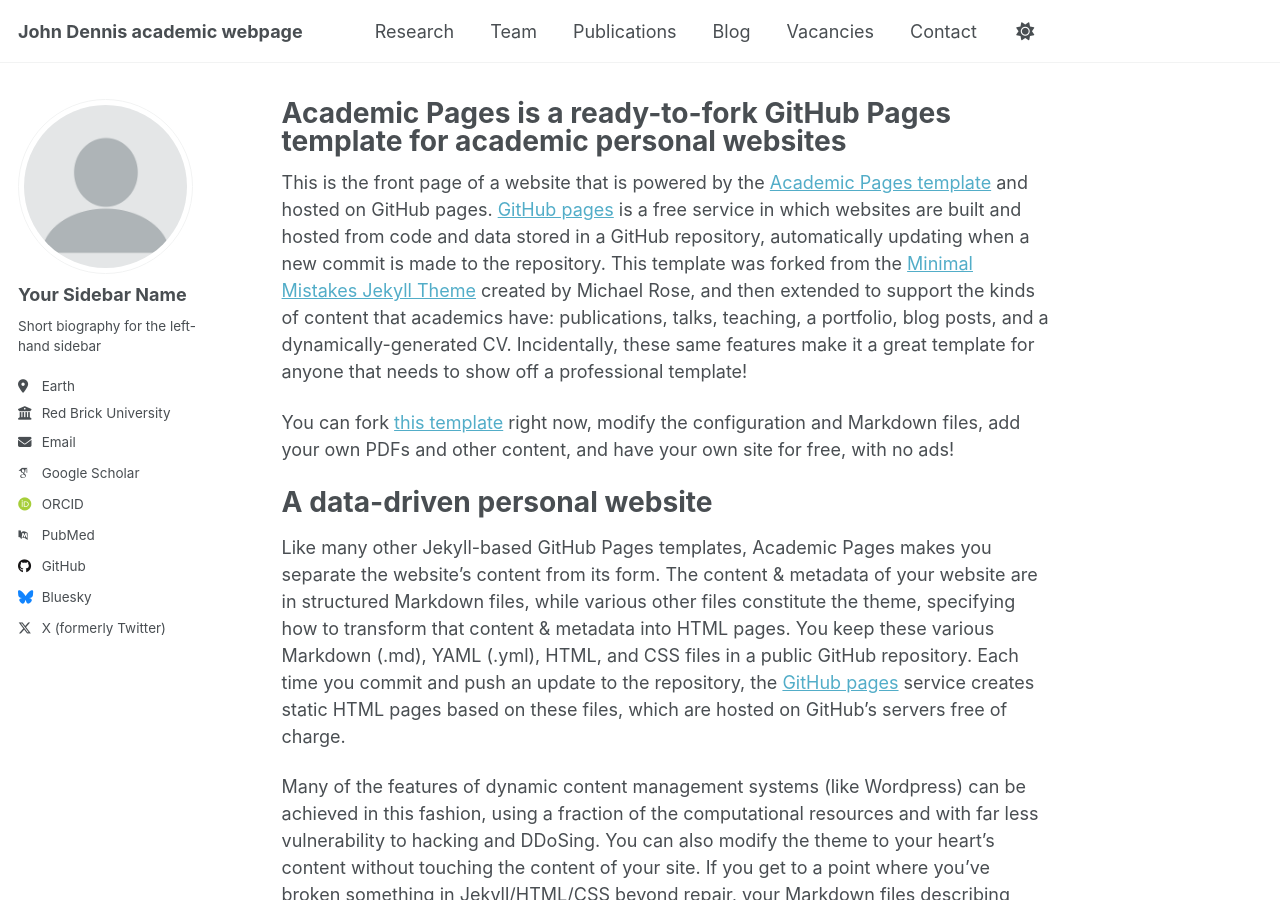
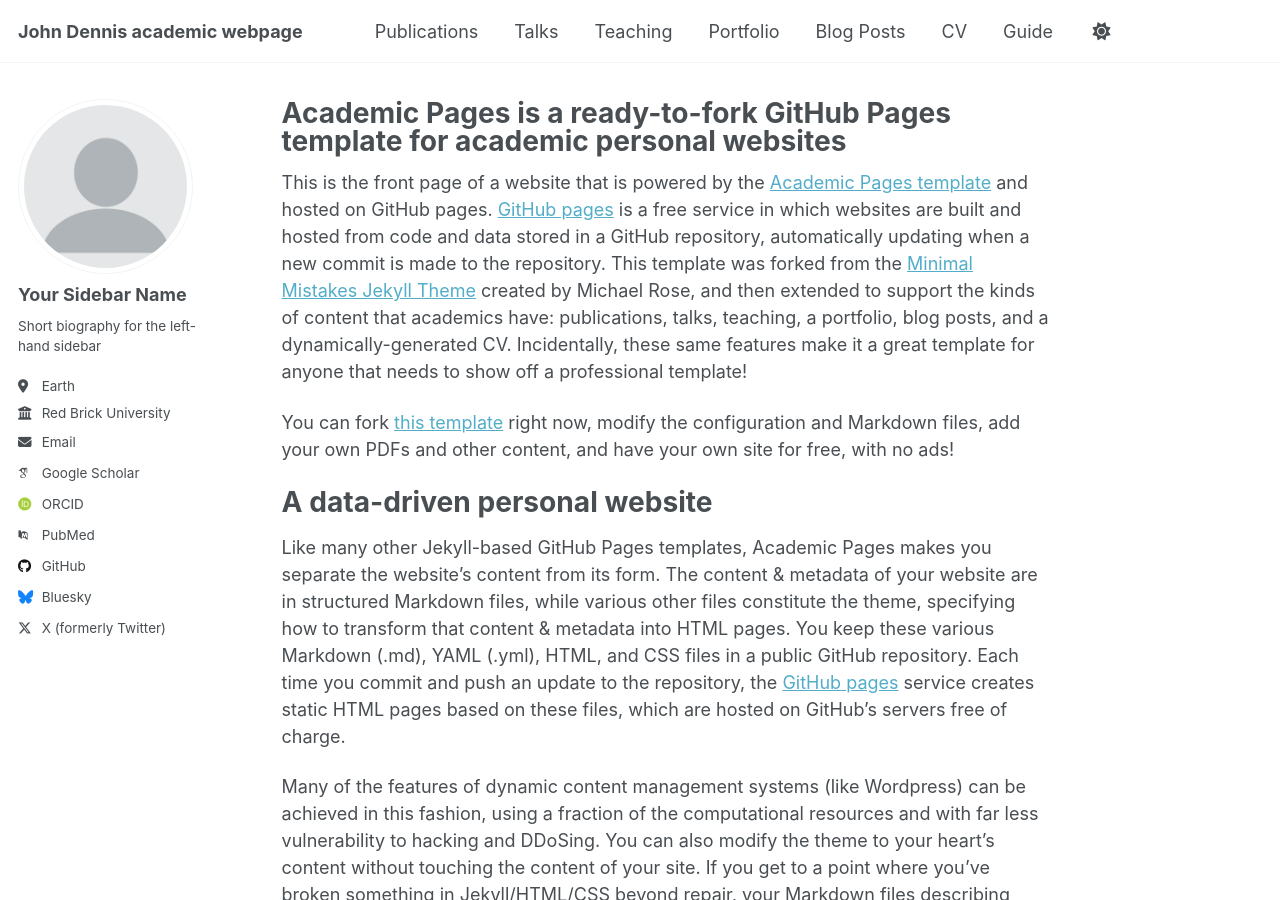
Before and after one commit to john-denn/john-denn.github.io, a Jekyll site: the page built from _pages/about.md, in a window 1280 px wide and 900 px high. Built offline with Jekyll 4.4.1, drawn with Linux system fonts in a browser that asks for light colours; some web fonts are replaced; a script that is not in the unit is left out.

Commit message:
Update navigation.yml

```diff
--- a/_data/navigation.yml
+++ b/_data/navigation.yml
@@ -8,26 +8,26 @@
 #      Markdown formatted page while the second is generated using JSON.
 
 main:
-  - title: "Research"
-    url: /portfolio/
-
-  - title: "Team"
-    url: /team/
-
   - title: "Publications"
     url: /publications/
 
-  - title: "Blog"
-    url: /blog/
+  - title: "Talks"
+    url: /talks/
 
-  - title: "Vacancies"
+  - title: "Teaching"
+    url: /teaching/
+
+  - title: "Portfolio"
+    url: /portfolio/
+
+  - title: "Blog Posts"
+    url: /year-archive/
+
+  - title: "CV"
     url: /cv/
-
-  - title: "Contact"
-    url: /contact/
 
   # - title: "CV"
   #   url: /cv-json/
 
-  #- title: "Guide"
-  #  url: /markdown/
+  - title: "Guide"
+    url: /markdown/
```
